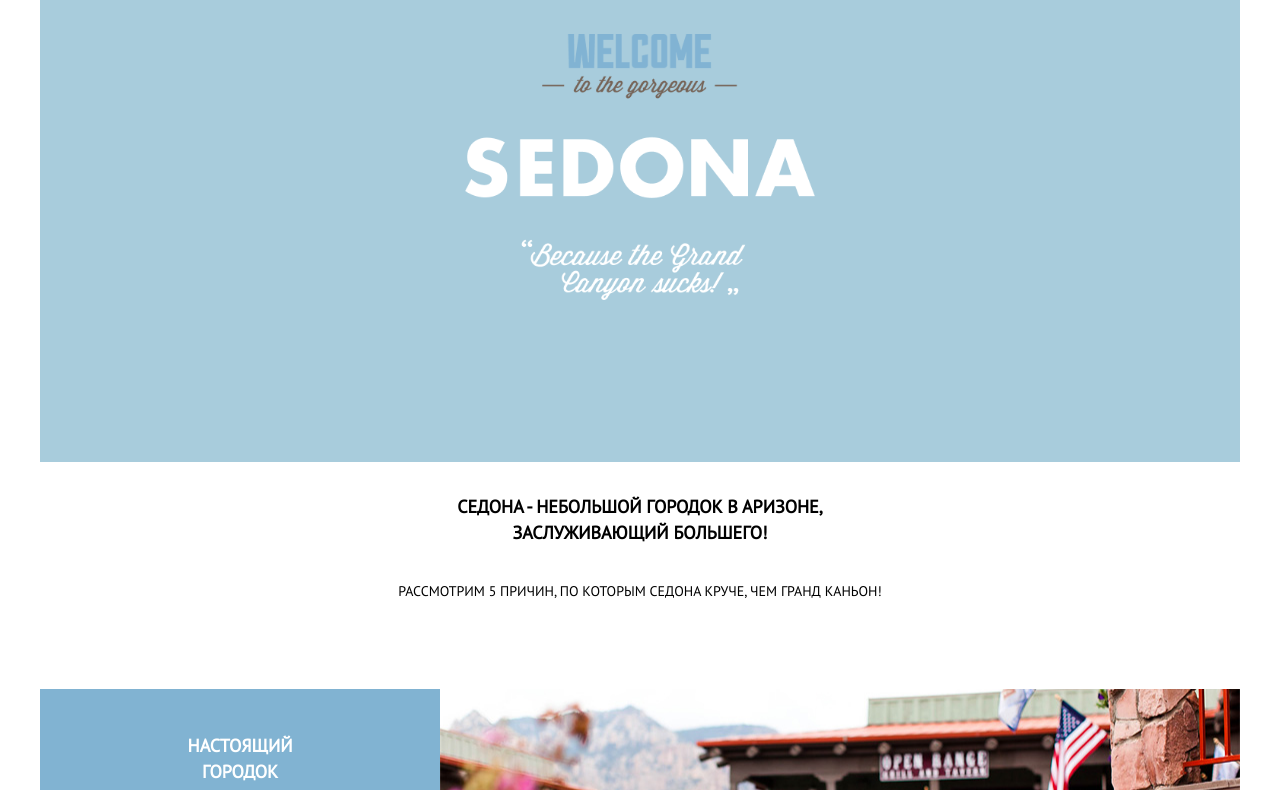
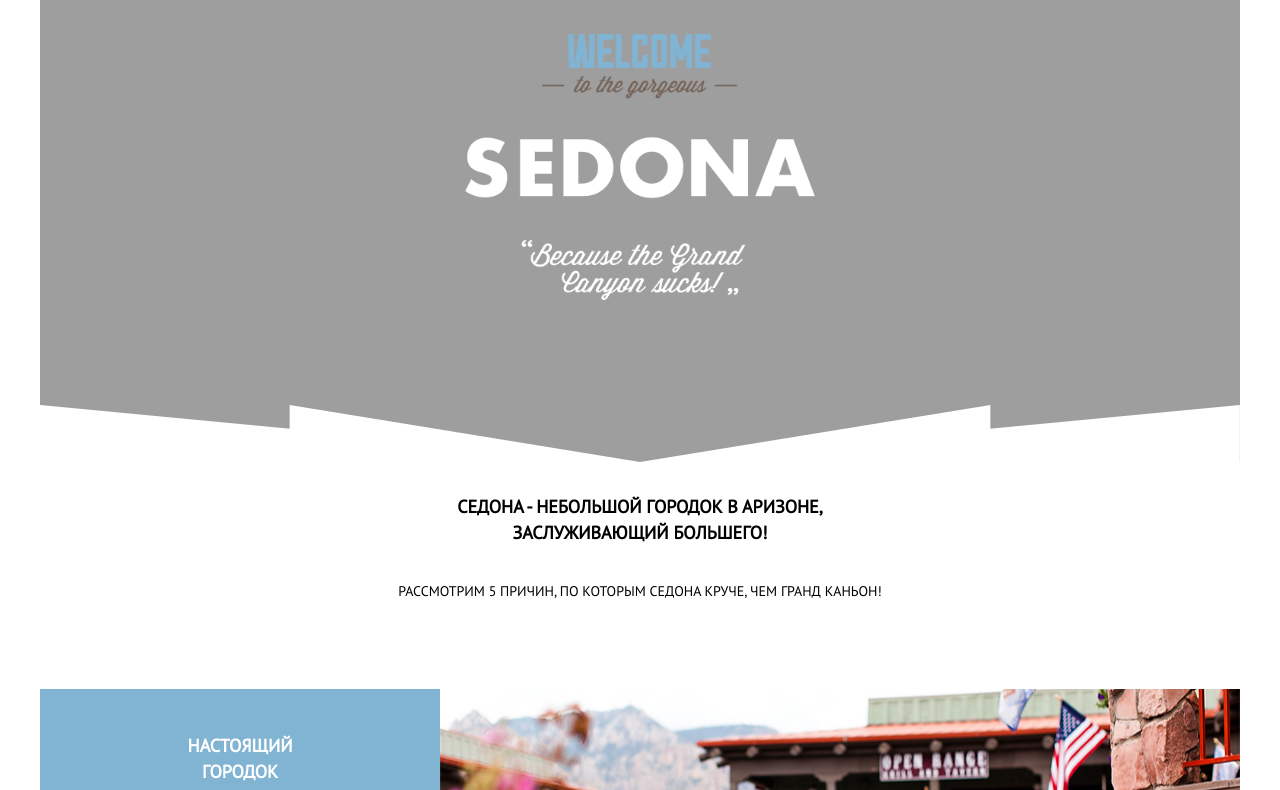
Before and after one commit to htmlacademy-adaptive/47763-sedona-25, a website: page source/index.html in a window 1280 px wide. Shown: the part 112-902 px from the top of the page. Drawn offline with nearby package versions, Linux system fonts and the light colour scheme; files that its build step writes are made by us from their sources; the site is published under a folder, as on GitHub Pages, so addresses that start at the root find nothing; files whose address does not match are found by name.

Commit message:
fix path background

```diff
--- a/source/sass/main/intro.scss
+++ b/source/sass/main/intro.scss
@@ -1,7 +1,7 @@
 @import "../components/variables.scss";
 
 .intro {
-  background-image: url("/img/back-mobile.png");
+  background-image: url("./img/back-mobile.png");
   background-repeat: no-repeat;
   background-color: #a8ccdc;
   position: relative;
@@ -18,7 +18,7 @@
   margin-left: -600px;
   width: 1200px;
   height: 57px;
-  background-image: url("/img/Vector.png");
+  background-image: url("./img/Vector.png");
 }
 
 
```
